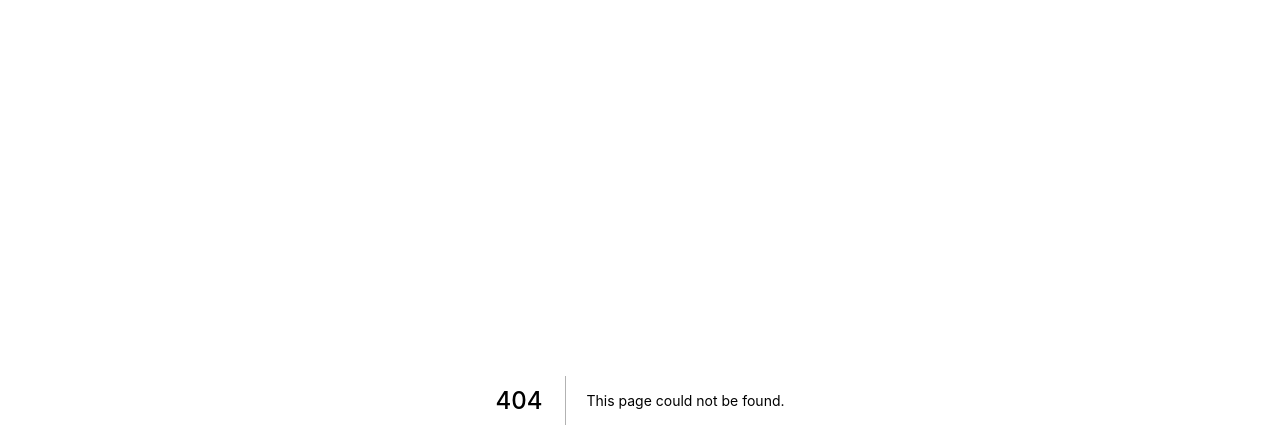
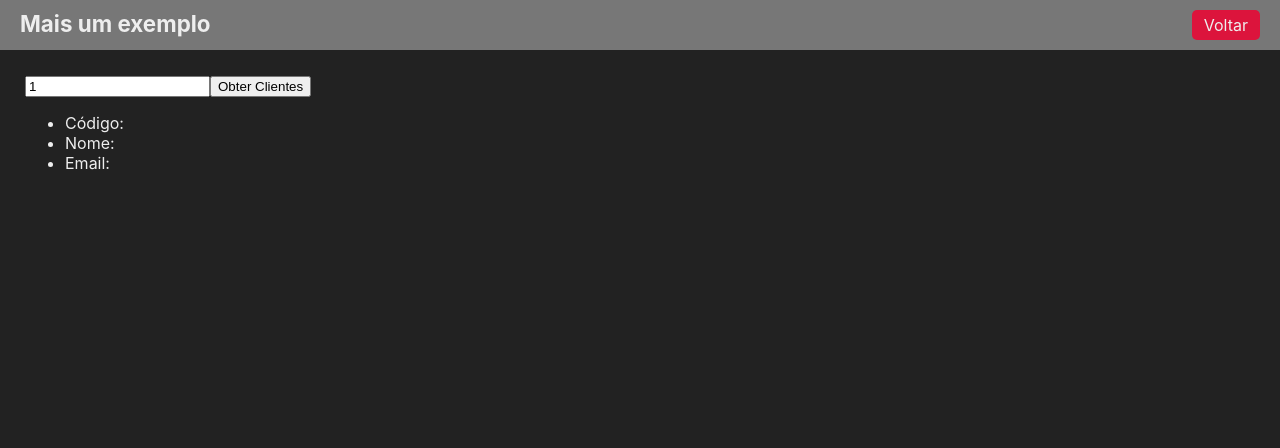
Before and after one commit to RodolfoPG/fundamentos, a Next.js app: page /integracao_1 in a window 1280 px wide. Before the commit this address had no page. Shown: the top 448 px of the page. Built offline with nearby package versions, Linux system fonts and the light colour scheme.

Commit message:
Integração com API

```diff
--- a/src/pages/index.jsx
+++ b/src/pages/index.jsx
@@ -15,6 +15,7 @@
       <Navegador texto="Navegação #01" destino="/navegacao" cor="green" />
       <Navegador texto="Navegação #02" destino="/cliente/sp-2/321" cor="blue" />
       <Navegador texto="Componente com Estado" destino="/estado" cor="pink" />
+      <Navegador texto="Integracao com API #01" destino="/integracao_1" cor="yellow" />
     </div>
   )
 }
--- /dev/null
+++ b/src/pages/integracao_1.jsx
@@ -0,0 +1,31 @@
+import { useState } from "react"
+import Layout from "../components/Layout"
+export default function Integracao() {
+
+  const [codigo, setCodigo] = useState(1)
+  const [cliente, setCliente] = useState({})
+
+  async function obterCliente() {
+    const resp = await fetch(`http://localhost:3000/api/clientes/${codigo}`)
+    const dados = await resp.json()
+    setCliente(dados)
+
+    // fetch(`http://localhost:3000/api/clientes/${codigo}`)
+    //  .then(resp => resp.json())
+    //  .then(dados => setCliente(dados))
+  }
+
+  return (
+    <Layout>
+      <div>
+        <input type="number" value={codigo} onChange={e => setCodigo(e.target.value)}/>
+        <button onClick={obterCliente}>Obter Clientes</button>
+      </div>
+      <ul>
+        <li>Código: {cliente.id}</li>
+        <li>Nome: {cliente.nome}</li>
+        <li>Email: {cliente.email}</li>
+      </ul>
+    </Layout>
+  )
+}
```
